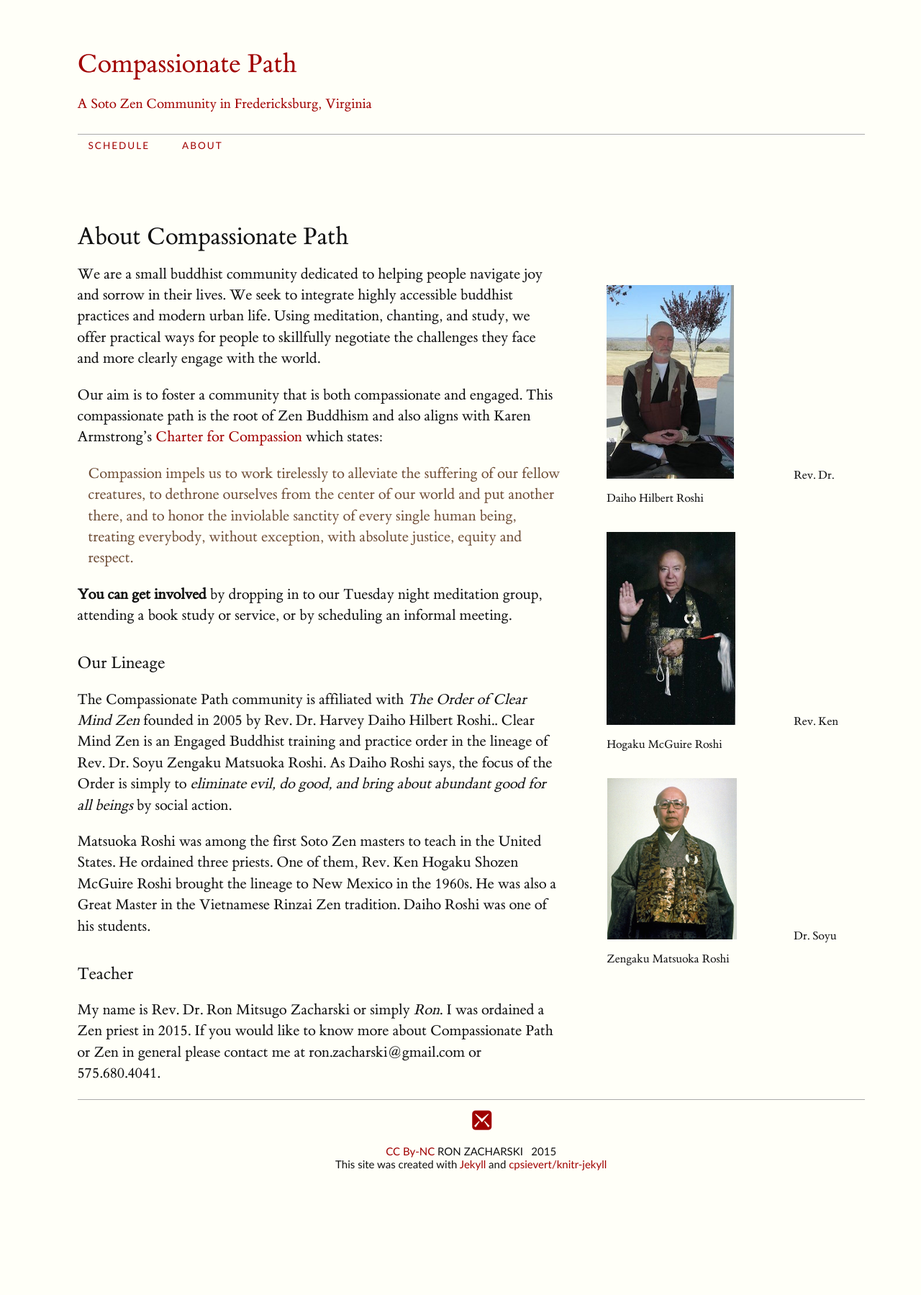
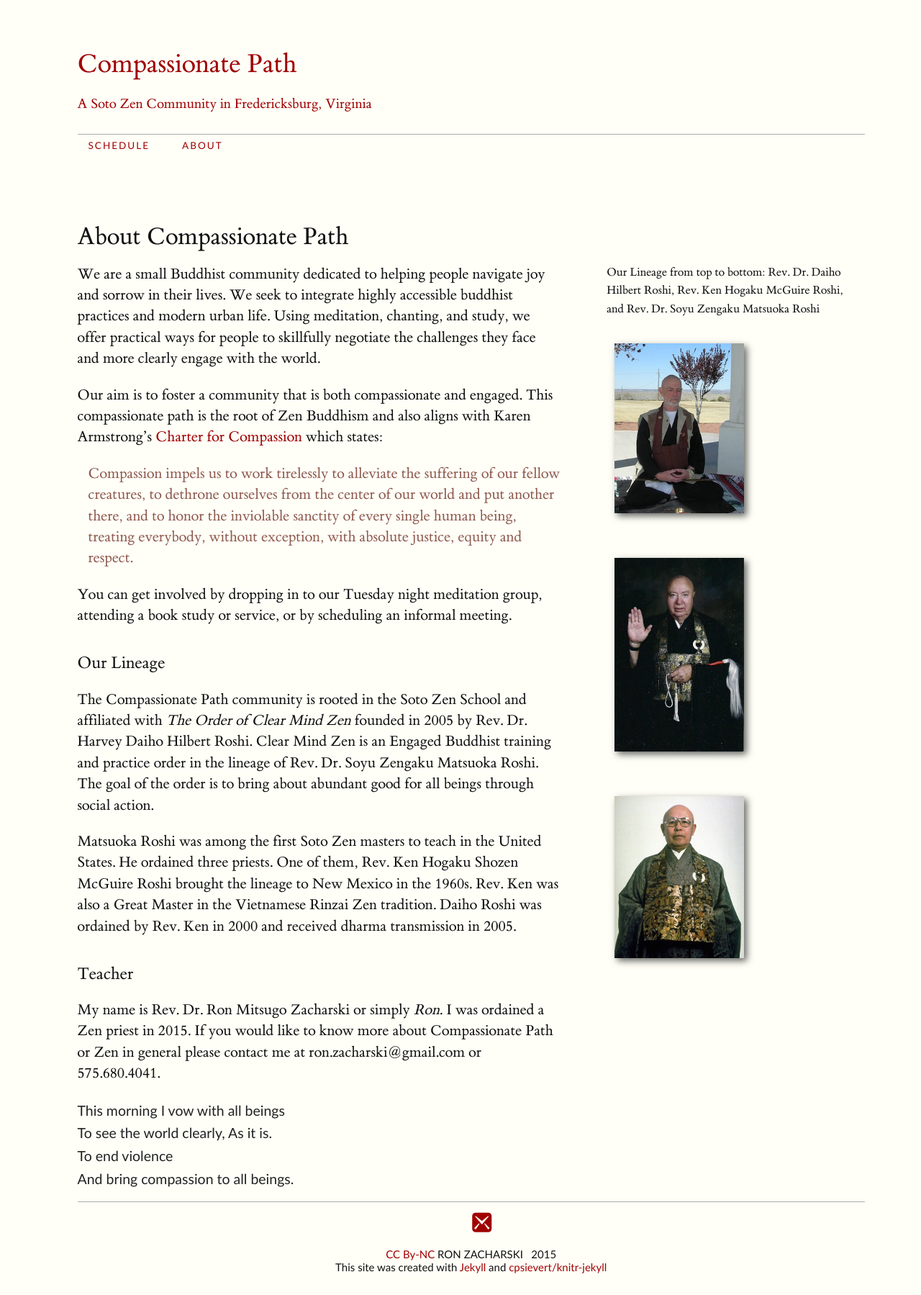
Before and after one commit to zacharski/compassionatepath.org, a Jekyll site: the page built from about/index.md, in a window 1280 px wide. Shown: the whole page at 72% size. Built offline with Jekyll 4.4.1, drawn with Linux system fonts in a browser that asks for light colours; before the commit the page ends 1656 px from its top, so only the background shows below that.

Commit message:
fixed pictures of lineage

```diff
--- a/about/index.md
+++ b/about/index.md
@@ -2,24 +2,29 @@
 layout: page
 title: About Compassionate Path
 ---
-We are a small buddhist community dedicated to helping people navigate joy and sorrow in their <span class='marginnote'><img class="fullwidth" src="/img/daihoHilbert.png">Rev. Dr. Daiho Hilbert Roshi</span> lives. We seek to integrate highly accessible buddhist practices  and modern urban life. Using meditation, chanting, and study, we offer practical ways for people to skillfully negotiate the challenges they face and more clearly engage with the world.
+We are a small Buddhist community dedicated to<span class='marginnote'>Our Lineage from top to bottom: Rev. Dr. Daiho Hilbert Roshi, Rev. Ken Hogaku McGuire Roshi, and Rev. Dr. Soyu Zengaku Matsuoka Roshi </span>  helping people navigate joy and sorrow in their <span class='marginnote'><img class="fullwidth" src="/img/daiho.png"></span> lives. We seek to integrate highly accessible buddhist practices  and modern urban life. Using meditation, chanting, and study, we offer practical ways for people to skillfully negotiate the challenges they face and more clearly engage with the world.
 
 
-Our aim is to foster <span class='marginnote'><img class="fullwidth" src="/img/McGuire.png">Rev. Ken Hogaku McGuire Roshi</span>a community that is both compassionate and engaged. This compassionate path is the root of Zen Buddhism and also aligns with Karen Armstrong's [Charter for Compassion](http://charterforcompassion.org/sign-share-charter) which states:
+Our aim is to foster <span class='marginnote'><img class="fullwidth" src="/img/McGuire.png"></span>a community that is both compassionate and engaged. This compassionate path is the root of Zen Buddhism and also aligns with Karen Armstrong's [Charter for Compassion](http://charterforcompassion.org/sign-share-charter) which states:
 
 > Compassion impels us to work tirelessly to alleviate the suffering of our fellow creatures, to dethrone ourselves from the center of our world and put another there, and to honor the inviolable sanctity of every single human being, treating everybody, without exception, with absolute justice, equity and respect.
 
 
-**You can get involved** by dropping in to our Tuesday  night meditation group, attending a book study or service, or by scheduling an informal meeting.
+You can get involved by dropping in to our Tuesday  night meditation group, attending a book study or service, or by scheduling an informal meeting.
 
 #### Our Lineage
 
-The Compassionate Path community is affiliated with *The Order of Clear Mind Zen* founded in 2005 by Rev. Dr. Harvey Daiho Hilbert Roshi.<span class='marginnote'><img class="fullwidth" src="/img/matsuokaG.png">Dr. Soyu Zengaku Matsuoka Roshi </span>. Clear Mind Zen is an Engaged Buddhist training and practice order  in the lineage of Rev. Dr. Soyu Zengaku Matsuoka Roshi. As Daiho Roshi says, the focus of the Order is simply to *eliminate evil, do good, and bring about abundant good for all beings* by social action.
+The Compassionate Path community is rooted in the Soto Zen School and affiliated with *The Order of Clear Mind Zen* founded in 2005 by Rev. Dr. Harvey Daiho Hilbert Roshi.<span class='marginnote'><img class="fullwidth" src="/img/matsuoka.png"></span> Clear Mind Zen is an Engaged Buddhist training and practice order  in the lineage of Rev. Dr. Soyu Zengaku Matsuoka Roshi. The goal of the order is to bring about abundant good for all beings through social action.
 
-Matsuoka Roshi was among the first Soto Zen masters to teach in the United States.  He ordained three priests. One of them, Rev. Ken Hogaku Shozen McGuire Roshi brought the lineage to New Mexico in the 1960s. He was also a Great Master in the Vietnamese Rinzai Zen tradition. Daiho Roshi was one of his students.
+Matsuoka Roshi was among the first Soto Zen masters to teach in the United States.  He ordained three priests. One of them, Rev. Ken Hogaku Shozen McGuire Roshi brought the lineage to New Mexico in the 1960s. Rev. Ken was also a Great Master in the Vietnamese Rinzai Zen tradition. Daiho Roshi was ordained by Rev. Ken in 2000 and received dharma transmission in 2005.
 
 
 
 
 #### Teacher
 My name is Rev. Dr. Ron Mitsugo Zacharski or simply *Ron*. I was ordained a Zen priest in 2015. If you would like to know more about Compassionate Path or Zen in general please contact me at ron.zacharski@gmail.com or 575.680.4041.
+
+    This morning I vow with all beings
+    To see the world clearly, As it is.
+    To end violence
+    And bring compassion to all beings.
--- a/css/main.css
+++ b/css/main.css
@@ -239,7 +239,12 @@ ol, ul {
 
 blockquote {
   margin-left: 1rem;
-  color: #6F4E37;
+  /*color: #7f5042;*/
+  color: #8f594d;
+}
+
+strong {
+  color: #8f594d;
 }
 
 nav.group {
@@ -331,11 +336,12 @@ cite {
   font-family: "Gill Sans", "Gill Sans MT", "Lato", Calibri, sans-serif; }
 
 pre code, pre code p, code {
-  font-family: Consolas, "Liberation Mono", Menlo, Courier, monospace;
+  font-family: "Gill Sans", "Gill Sans MT", "Lato", Calibri, sans-serif;
+  /*font-family: Consolas, "Liberation Mono", Menlo, Courier, monospace;*/
   color: #222;
-  font-size: 1.2rem;
+  font-size: 1.3rem;
   line-height: 1.63333333333;
-  background-color: #f7f7f7;
+  /*background-color: #f7f7f7; */
   border-radius: 3px;
   white-space: pre-wrap;    /* Wrap long lines */
   width: 55%;
@@ -349,7 +355,7 @@ pre {
   white-space: pre-wrap;    /* Wrap long lines */
   border-radius: 3px;
   margin: 5px 0px 10px 0px;
-  background-color: #f7f7f7;
+  /*background-color: #f7f7f7;*/
   width: 55%;
 }
 
@@ -410,9 +416,9 @@ sub {
   margin-right: -60%;
   width: 50%;
   margin-top: 0rem;
-  margin-bottom: 1.96rem;
+  margin-bottom: 1.56rem;
   font-size: 1.1rem;
-  line-height: 1.96;
+  line-height: 1.56;
   vertical-align: baseline;
   position: relative; }
 
```
Also changed, not shown: img/McGuire.png, img/daiho.png, img/favicon.png (added), img/matsuoka.png.
